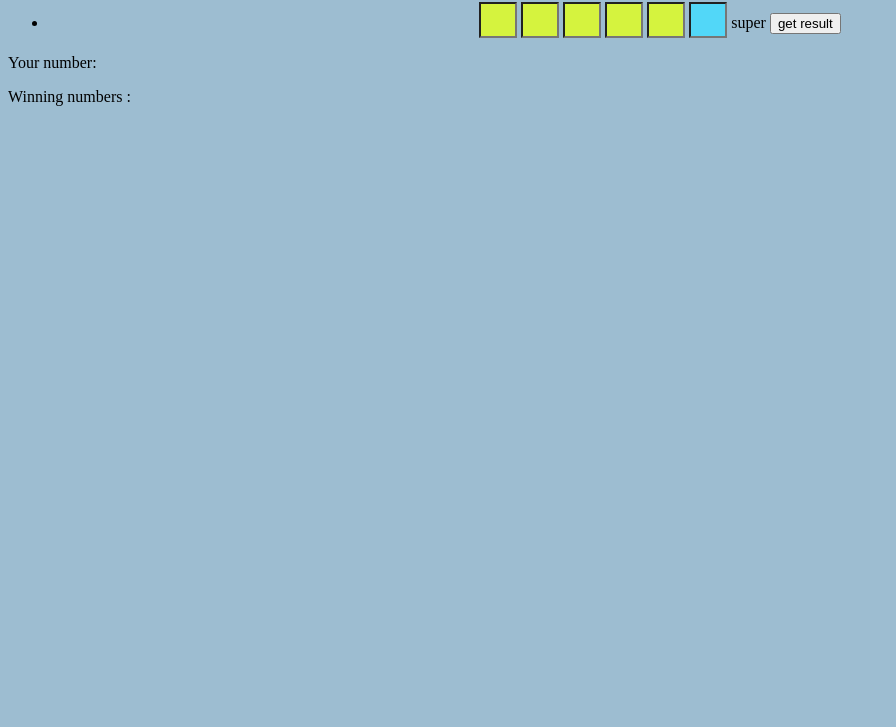
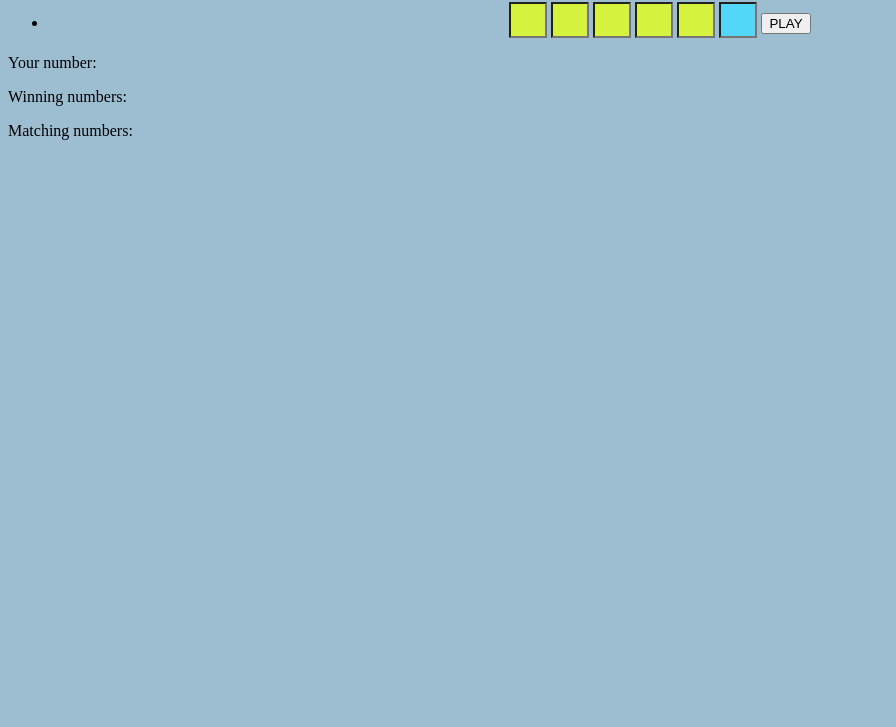
Before and after one commit to bogutskii/fakeLottery, a website: page index.html in a window 1280 px wide. Shown: the part 73-800 px from the top of the page, without its empty margins (0-896 px from the left). Drawn offline with Linux system fonts and the light colour scheme.

Commit message:
match function (not ready)

```diff
--- a/css/main.css
+++ b/css/main.css
@@ -3,7 +3,7 @@ body {
 }
 
 
-.specialnumbox {
+.specialNumBox {
     width: 30px;
     height: 30px;
     margin-top: -5px;
@@ -22,6 +22,6 @@ body {
 .numbox::-webkit-inner-spin-button {
     display: none;
 }
-.specialnumbox::-webkit-inner-spin-button {
+.specialNumBox::-webkit-inner-spin-button {
     display: none;
 }
--- a/index.html
+++ b/index.html
@@ -14,15 +14,17 @@
         <input name="Num3" type="number" id="numBoxId" class="numbox" onkeyup="limit(this);">
         <input name="Num4" type="number" id="numBoxId" class="numbox" onkeyup="limit(this);">
         <input name="Num5" type="number" id="numBoxId" class="numbox" onkeyup="limit(this);">
-        <input name="Mega" type="number" id="Mega" class="specialnumbox" onkeyup="limitSpecial(this);">
-        <label class="win-super">super</label>
-        <button onclick="getInputVal()"> get result</button>
+        <input name="Mega" type="number" id="Mega" class="specialNumBox" onkeyup="limitSpecial(this);">
+        <button onclick="(getInputVal(),winningNumbers(),matchNumbers())"> PLAY </button>
 
       </div>
     </li>
   </ul>
   <p>Your number:  <span id="userNumStatus"></span></p>
-  <p>Winning numbers :  <span id="winNumStatus"></span></p>
+  <p>Winning numbers:  <span id="winNumStatus"></span></p>
+  <p> Matching numbers:  <span id="matchNumStatus"></span></p>
+
+
 </head>
 <body>
 <script src = 'scripts/index.js'></script>
--- a/scripts/index.js
+++ b/scripts/index.js
@@ -20,14 +20,42 @@ function limitSpecial(elem) {
 }
 
 // collects all input values into an array, and sorts (except for the special value at the end)
-function getInputVal() {
+const getInputVal = function getInputVal() {
 	const inputVal = document.getElementsByClassName('numbox');
 	let allInputValues = [];
 	for (let i = 0; i < inputVal.length; i++) {
 		allInputValues.push(inputVal[i].value);
 	}
 	let res = allInputValues.sort((a, b) => a - b);
-	  res.push(document.getElementsByClassName('specialnumbox')[0].value);
-	document.getElementById('userNumStatus').innerHTML = res.map(el => parseInt(el));
+	  res.push('*' + document.getElementsByClassName('specialNumBox')[0].value + '*');
+	document.getElementById('userNumStatus').innerHTML = res;
 	return res;
-}
+};
+
+//randomaizing win number
+const winningNumbers = function winNumbers() {
+	let win = [];
+	for (let i = 0; i < 20; i++) {
+		let rand1 = Math.floor(Math.random() * 69);
+		if (!win.includes(rand1)) {
+			win.push(rand1);
+		}
+	}
+	win.length = 5;
+	win.sort((a, b) => a - b).push('*' + Math.floor(Math.random() * 26) + '*');
+	document.getElementById('winNumStatus').innerHTML = win;
+	return win;
+};
+
+//Match numbers ---------need fix---------
+const matchNumbers = function matchNum(userNum,win) {
+	let arr = [];
+	for(let i = 0; i < win.length; i++){
+		let temp = win().shift();
+		if(userNum.includes(temp)){
+			arr.push(temp);
+		}
+	}
+	document.getElementById('matchNumStatus').innerHTML = arr;
+	return  arr;
+};
```
